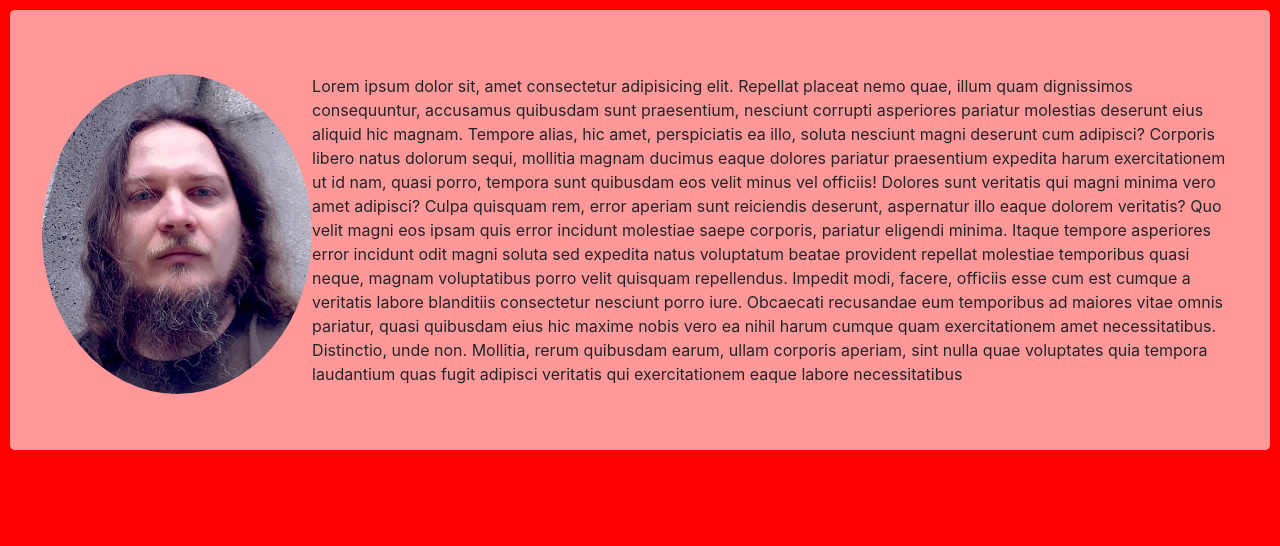
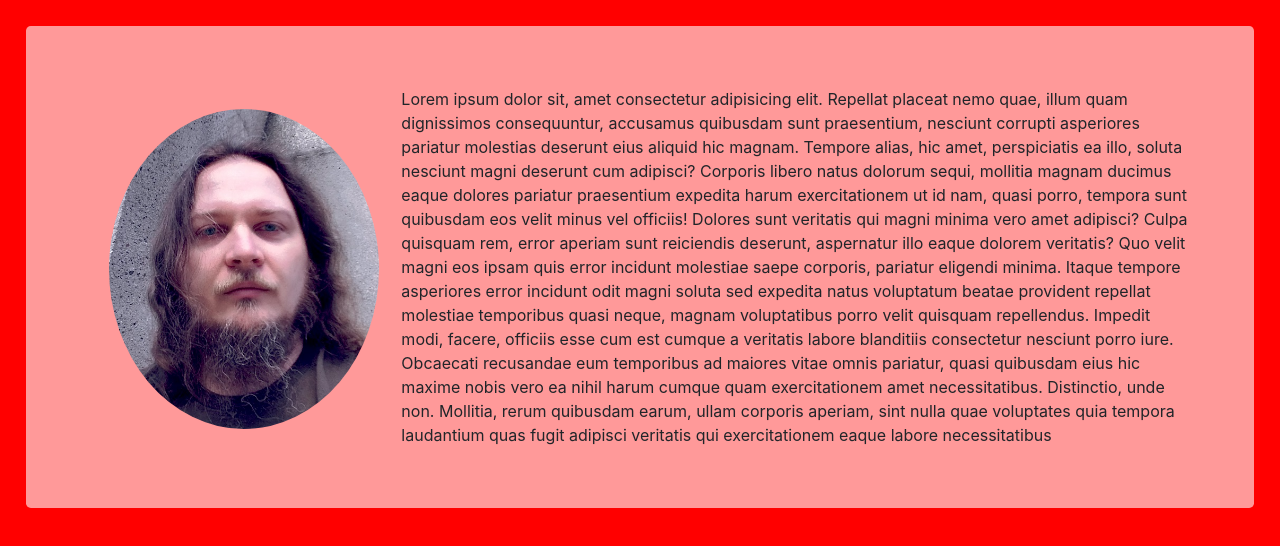
Before and after one commit to EricJobin/ericjobin, a React (Create React App) app: page / in a window 1280 px wide. Shown: the top 546 px of the page. Built offline with nearby package versions, Linux system fonts and the light colour scheme.

Commit message:
have logic for displaying which page worked out

```diff
--- a/src/Components/AboutMe.js
+++ b/src/Components/AboutMe.js
@@ -4,21 +4,23 @@ import Jumbotron from 'react-bootstrap/Jumbotron'
 
 const styles = {
 	backdrop: {
-		background: "red",
+		backgroundColor: "red",
+		// backgroundAttachment: "scroll",
 		height: "100vh",
-		padding: "10px",
+		padding: "2%",
 		// margin: "0",
 
 	},
 	portrait: {
 		height: "40vh",
 		float: "left",
+		margin: "2%",
 		// width: "100%",
 	},
 	jumbo: {
 		backgroundColor: "rgba(255,255,255,.6)",
-		// padding: "10px",
-		// margin: "10px",
+		padding: "5% 5%",
+		margin: "0",
 		// position:"realative",
 
 	}
@@ -29,6 +31,7 @@ class AboutMe extends Component {
 	render(){
 
 		return(
+			<div style={ { display: this.props.display ? '' : 'none' } }>
 				<div style = {styles.backdrop}>
 					<Jumbotron style = {styles.jumbo}>
 						<span>
@@ -39,6 +42,7 @@ class AboutMe extends Component {
 						</span>
 					</Jumbotron>
 				</div>
+			</div>
 		)
 	}
 }
--- a/src/Pages/Home.js
+++ b/src/Pages/Home.js
@@ -13,13 +13,20 @@ const styles = {
 
 class Home extends Component {
 
+	state = {
+		showaboutme: true,
+		showportfolio: false,
+		showresume: false,
+		showlinks: false,
+		// show: false,
+	};
 
 	render(){
 
 		return(
 			<div style = {styles.backdrop}>
 
-				<AboutMe/>
+				<AboutMe display={this.state.showaboutme} />
 				{/* <Portfolio/> */}
 				{/* <Resume/> */}
 				{/* <Links/> */}
```
Lines whose indentation alone changed are shown as unchanged.
